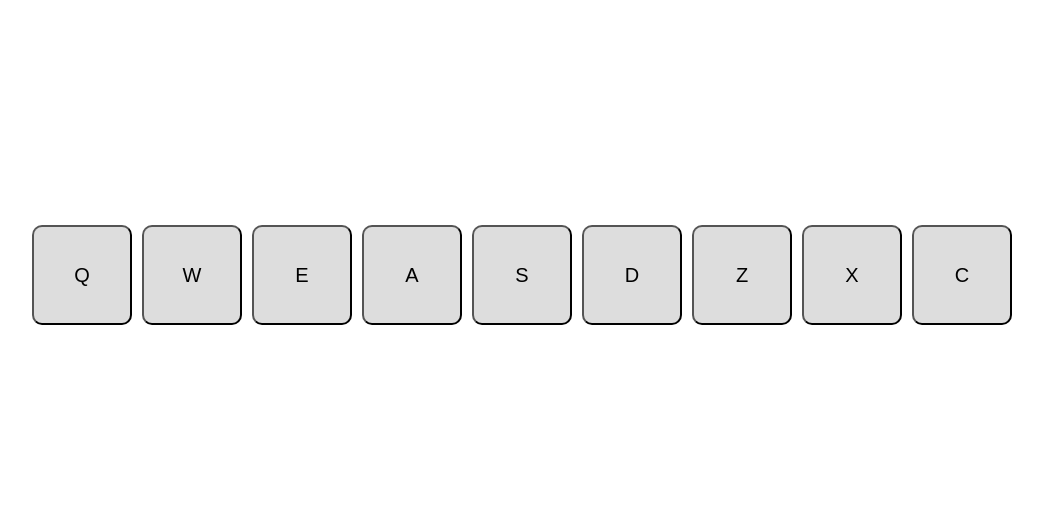
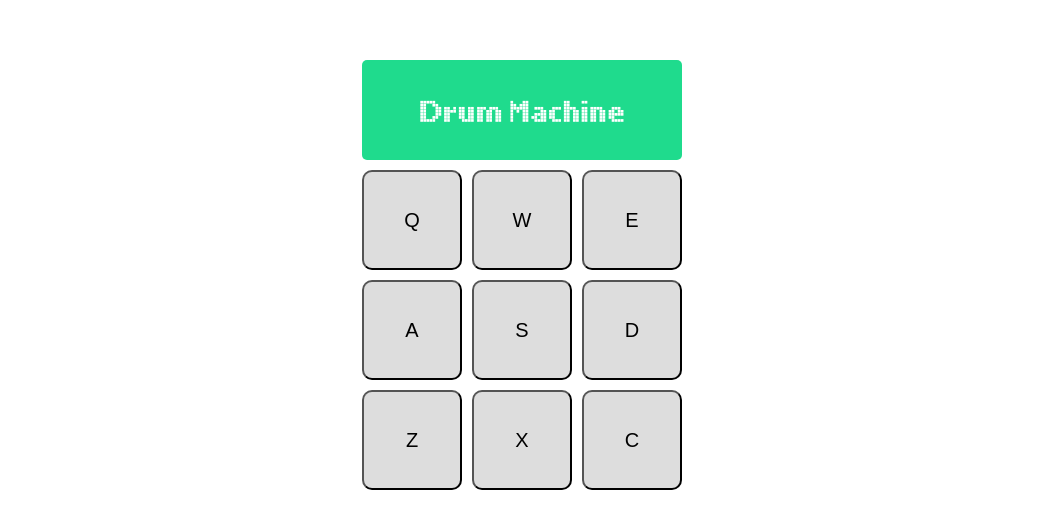
Before and after one commit to nrutledge/music-app, a React app: page / in a window 1280 px wide. Shown: the part 125-654 px from the top of the page, without its empty margins (118-1161 px from the left). Built offline with nearby package versions, Linux system fonts and the light colour scheme.

Commit message:
Added display, adjusted layout + minor refactoring

```diff
--- a/src/components/App/App.css
+++ b/src/components/App/App.css
@@ -1,7 +1,38 @@
+@font-face {
+  font-family: 'LedDisplay';
+  src: url('../../fonts/The Led Display St.ttf');
+}
+
+@font-face {
+  font-family: 'Pixel';
+  src: url('../../fonts/LLPIXEL3.ttf');
+}
+
 #drum-machine {
   display: flex;
+  flex-direction: column;
   justify-content: center;
   align-items: center;
   height: 100vh;
   width: 100vw;
 }
+
+#display {
+  display: flex;
+  justify-content: center;
+  align-items: center;
+  width: 320px;
+  height: 100px;
+  background-color: rgb(31, 219, 141);
+  font-family: 'Pixel';
+  font-size: 30px;
+  color: #fff;
+  border-radius: 5px;
+  margin: 5px;
+}
+
+.pad-bank {
+  width: 330px;
+  display: flex;
+  flex-wrap: wrap;
+}
--- a/src/components/App/App.js
+++ b/src/components/App/App.js
@@ -7,6 +7,7 @@ class App extends Component {
   constructor() {
     super();
     this.state = {
+      display: 'Drum Machine',
       hiHatPosition: 'Hi-Hat Open'
     }
   }
@@ -17,18 +18,22 @@ class App extends Component {
     })
   }
 
-  setHiHatPosition = (hiHatPos) => {
-    this.setState({
-      hiHatPosition: hiHatPos
-    });
+  setDisplay = (text) => {
+    this.setState({ display: text });
+  }
+
+  setHiHatPosition = (hiHatPosition) => {
+    this.setState({ hiHatPosition });
   }
 
   render() {
     return (
       <div id="drum-machine">
+        <div id="display">{this.state.display}</div>
         <PadBank
           keyMappings={ keyMappings }
-          currentHiHatPosition={this.state.hiHatPosition}
+          hiHatPosition={this.state.hiHatPosition}
+          setDisplay={this.setDisplay}
           setHiHatPosition={this.setHiHatPosition}
         />
       </div>
--- a/src/components/App/keyMappings.js
+++ b/src/components/App/keyMappings.js
@@ -12,7 +12,7 @@ export const keyMappings = [
         hardVolume: 1.0,
         softSound: 'sounds/drums/Tom Mid/Tom Mid 5.wav',
         softVolume: 1.0,
-        type: 'High Tom'
+        type: 'Mid Tom'
     }, {
         triggerKey: 'e',
         hardSound: 'sounds/drums/Tom Floor/Tom Floor 5.wav',
@@ -40,7 +40,8 @@ export const keyMappings = [
         hardVolume: 0.70,
         softSound: 'sounds/drums/Hi Hat/Hi Hat Open 4.wav',
         softVolume: 1.0,
-        type: 'Hi-Hat Open'
+        type: 'Hi-Hat Open',
+        isHiHat: true
     }, {
         triggerKey: 'z',
         hardSound: 'sounds/drums2/kick-softy.wav',
@@ -61,6 +62,7 @@ export const keyMappings = [
         hardVolume: 1.0,
         softSound: 'sounds/drums/Hi Hat/Hi Hat 7.wav',
         softVolume: 1.0,
-        type: 'Hi-Hat Closed'
+        type: 'Hi-Hat Closed',
+        isHiHat: true
     }
 ]
--- a/src/components/DrumPad/DrumPad.js
+++ b/src/components/DrumPad/DrumPad.js
@@ -12,17 +12,20 @@ class DrumPad extends Component {
     }
 
     componentDidMount() {
+        window.focus();
         document.addEventListener('keydown', this.handleKeyDown);
         document.addEventListener('keyup', this.handleKeyUp);
         this.audioHard.current.volume = this.props.hardVolume;
         this.audioSoft.current.volume = this.props.softVolume;
       }
 
-    componentDidUpdate() {
-        if (this.props.type === 'Hi-Hat Open' && this.props.currentHiHatPosition === 'Hi-Hat Closed') {
-            this.stopSound(this.audioHard.current, 40);
-            this.stopSound(this.audioSoft.current, 40);
-        }
+    componentWillUnmount() {
+        document.removeEventListener('keydown', this.handleKeyDown);
+        document.removeEventListener('keyup', this.handleKeyUp);
+    }
+
+    componentDidUpdate(prevProps) {
+        this.stopOpenHiHat(prevProps.hiHatPosition);
     }
 
     isKeyDown = false;
@@ -34,17 +37,23 @@ class DrumPad extends Component {
             this.isKeyDown = true;
 
             this.playSound();
-
-            const type = this.props.type;
-            if (type.indexOf('Hi-Hat') >= 0) {
-                this.props.setHiHatPosition(type);
-            }
         }
     }
 
     handleKeyUp = (e) => {
         if (e.key === this.props.triggerKey) {
             this.isKeyDown = false;
+        }
+    }
+
+    stopOpenHiHat = (prevPosition) => {
+        if (
+            this.props.type === 'Hi-Hat Open' &&
+            this.props.currentHiHatPosition === 'Hi-Hat Closed' &&
+            this.props.currentHiHatPosition !== prevPosition
+        ) {
+            this.stopSound(this.audioHard.current, 40);
+            this.stopSound(this.audioSoft.current, 40);
         }
     }
 
@@ -56,7 +65,6 @@ class DrumPad extends Component {
             (audioHard.currentTime > 0 && audioHard.currentTime < 0.08)
             || (audioSoft.currentTime > 0 && audioSoft.currentTime < 0.08)
         ) {
-            console.log('audioSoft: ', audioSoft)
             this.stopSound(audioHard, 80);
             audioSoft.currentTime = 0;
             audioSoft.play();
@@ -65,6 +73,13 @@ class DrumPad extends Component {
             audioHard.currentTime = 0;
             audioHard.play();
         }
+
+        if (this.props.isHiHat) {
+            this.props.setHiHatPosition(this.props.type);
+        }
+
+
+        this.props.setDisplay(this.props.type);
     }
 
     stopSound = (audioRef, delay = 0) => {
--- a/src/components/PadBank/PadBank.js
+++ b/src/components/PadBank/PadBank.js
@@ -1,7 +1,7 @@
 import React from 'react';
 import DrumPad from '../DrumPad/DrumPad';
 
-const PadBank = ({ keyMappings, currentHiHatPosition, setHiHatPosition }) => {
+const PadBank = ({ keyMappings, hiHatPosition, setHiHatPosition, setDisplay  }) => {
     const drumPads = keyMappings.map(keyMap => {
         return <DrumPad
                     triggerKey={keyMap.triggerKey}
@@ -10,13 +10,15 @@ const PadBank = ({ keyMappings, currentHiHatPosition, setHiHatPosition }) => {
                     softSound={keyMap.softSound}
                     softVolume={keyMap.softVolume}
                     type={keyMap.type}
-                    currentHiHatPosition={currentHiHatPosition}
+                    isHiHat={keyMap.isHiHat}
+                    hiHatPosition={hiHatPosition}
                     setHiHatPosition={setHiHatPosition}
+                    setDisplay={setDisplay}
                 />
     });
 
     return (
-        <div>
+        <div className="pad-bank">
             {drumPads}
         </div>
     );
```
Also changed, not shown: src/fonts/LLPIXEL3.ttf (added), src/fonts/The Led Display St.ttf (added), src/fonts/alien_encounters/Alien-Encounters-Bold-Italic.ttf (added), src/fonts/alien_encounters/Alien-Encounters-Bold.ttf (added), src/fonts/alien_encounters/Alien-Encounters-Italic.ttf (added), src/fonts/alien_encounters/Alien-Encounters-Regular.ttf (added), src/fonts/alien_encounters/Alien-Encounters-Solid-Bold-Italic.ttf (added), src/fonts/alien_encounters/Alien-Encounters-Solid-Bold.ttf (added), src/fonts/alien_encounters/Alien-Encounters-Solid-Italic.ttf (added), src/fonts/alien_encounters/Alien-Encounters-Solid-Regular.ttf (added).
